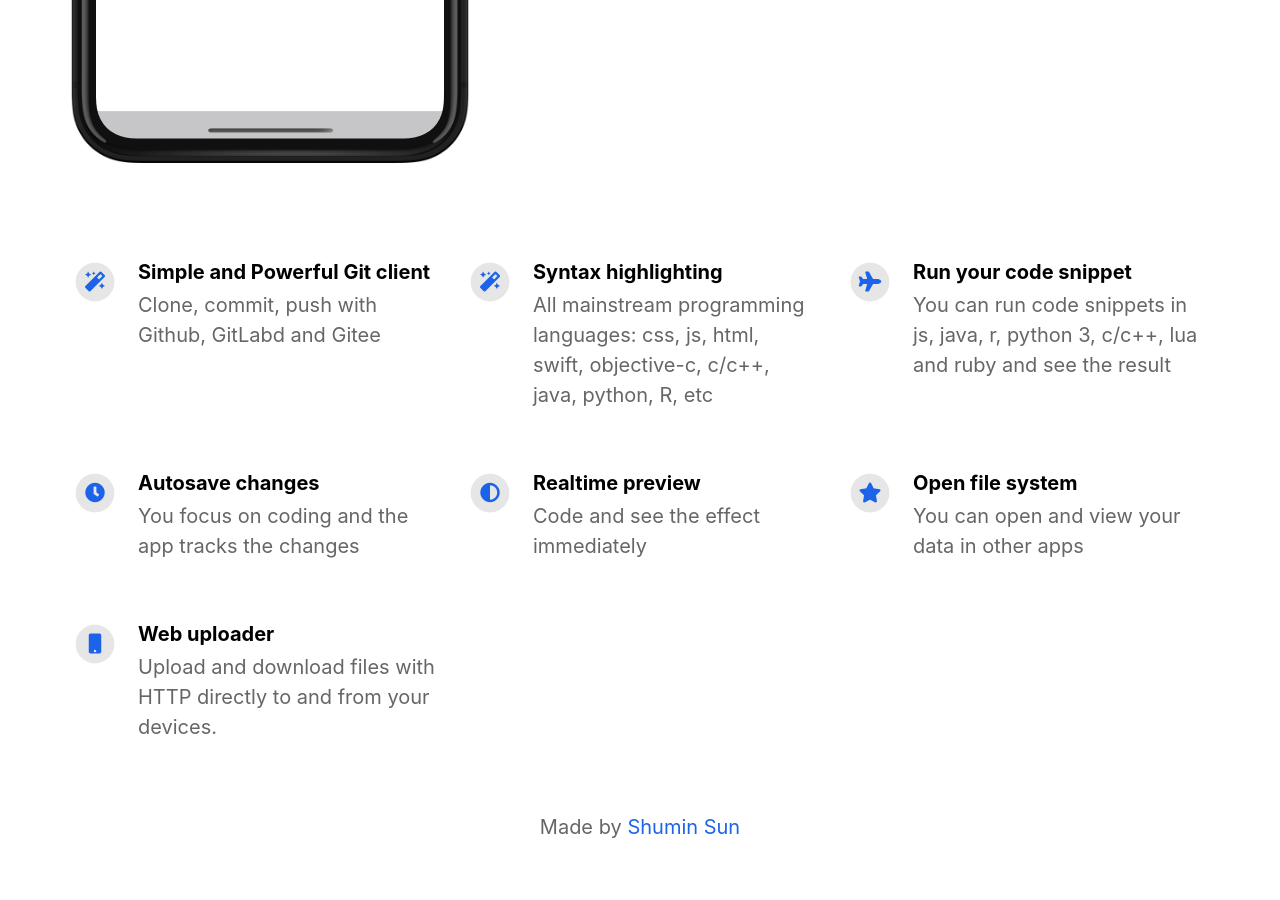
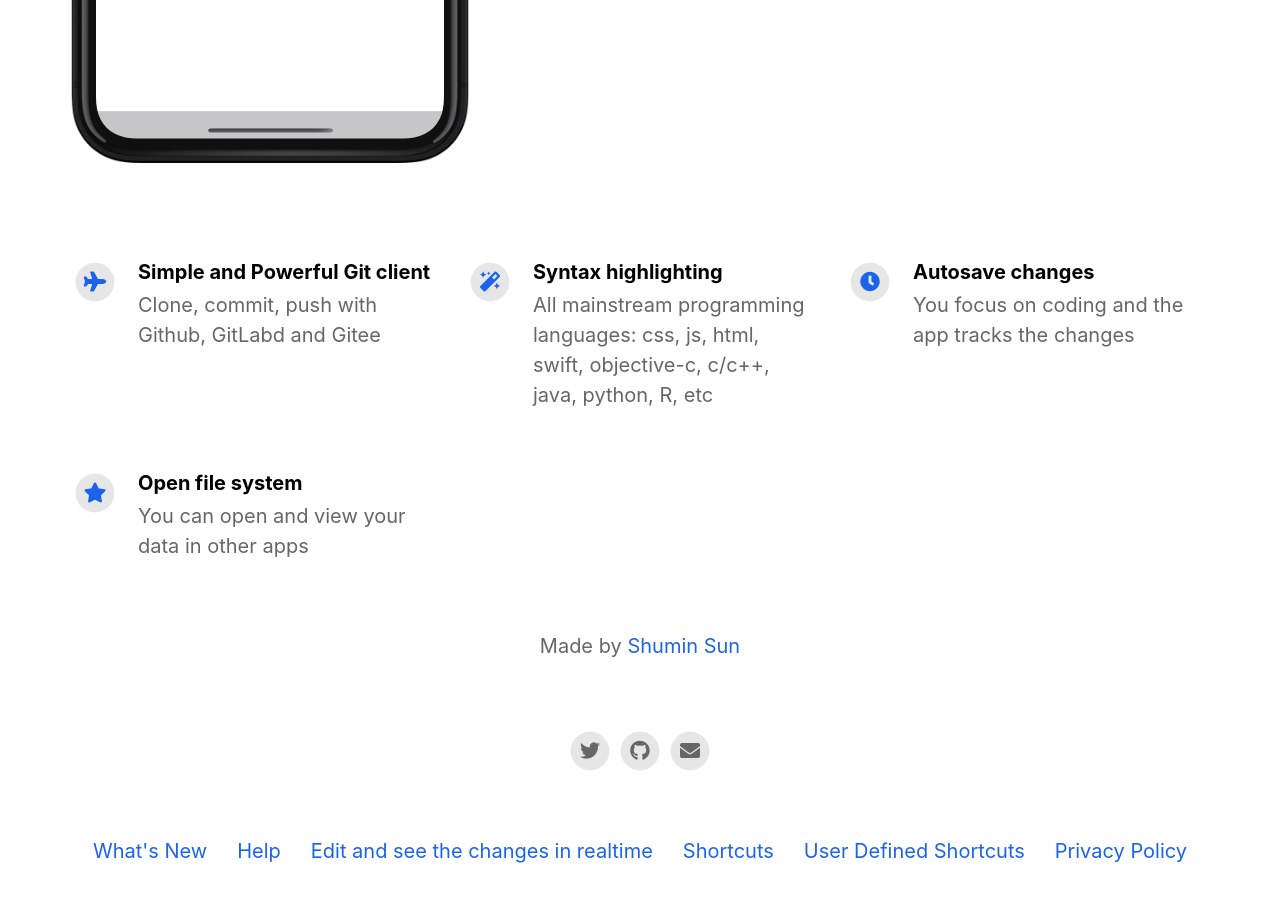
Before and after one commit to marknote/MarkGit, a Jekyll site: the page built from index.html, in a window 1280 px wide and 900 px high, scrolled down 822 px. Built offline with Jekyll 4.4.1, drawn with Linux system fonts in a browser that asks for light colours; Markdown is read by kramdown in place of the engine named in the settings; some of the changed text lies outside the part shown.

Commit message:
update description

```diff
--- a/_config.yml
+++ b/_config.yml
@@ -12,7 +12,7 @@ presskit_download_link                    :
 app_icon                                  : # assets/appicon.png                      # Automatically populates if not set and if iOS app ID is set.  Otherwise enter path to icon file manually.
 app_name                                  : MarkGit                                          # Automatically populates if not set and if iOS app ID is set.  Otherwise enter manually.
 app_price                                 :                                        # Automatically populates if not set and if iOS app ID is set.  Otherwise enter manually.
-app_description                           : Git client + Code Editor
+app_description                           : Git client and Code Editor optimized for touchscreen.
 
 enable_smart_app_banner                   : true                                      # Set to true to show a smart app banner at top of page on mobile devices.
 
@@ -36,31 +36,22 @@ features                                  :
 
   - title                                 : Simple and Powerful Git client
     description                           : "Clone, commit, push with Github, GitLabd and Gitee"
-    fontawesome_icon_name                 : magic
+    fontawesome_icon_name                 : plane
 
   - title                                 : Syntax highlighting
     description                           : "All mainstream programming languages: css, js, html, swift, objective-c, c/c++, java, python, R, etc"
     fontawesome_icon_name                 : magic
 
-  - title                                 : Run your code snippet
-    description                           : "You can run code snippets in js, java, r, python 3, c/c++, lua and ruby and see the result"
-    fontawesome_icon_name                 : plane
+
 
   - title                                 : Autosave changes
     description                           : You focus on coding and the app tracks the changes
     fontawesome_icon_name                 : clock
 
-  - title                                 : Realtime preview
-    description                           : Code and see the effect immediately
-    fontawesome_icon_name                 : adjust
 
   - title                                 : Open file system
     description                           : You can open and view your data in other apps
     fontawesome_icon_name                 : star
-
-  - title                                 : Web uploader
-    description                           : Upload and download files with HTTP directly to and from your devices.
-    fontawesome_icon_name                 : mobile
 
 
 
```
Also changed, not shown: privacy.md (+2 -2 lines).
